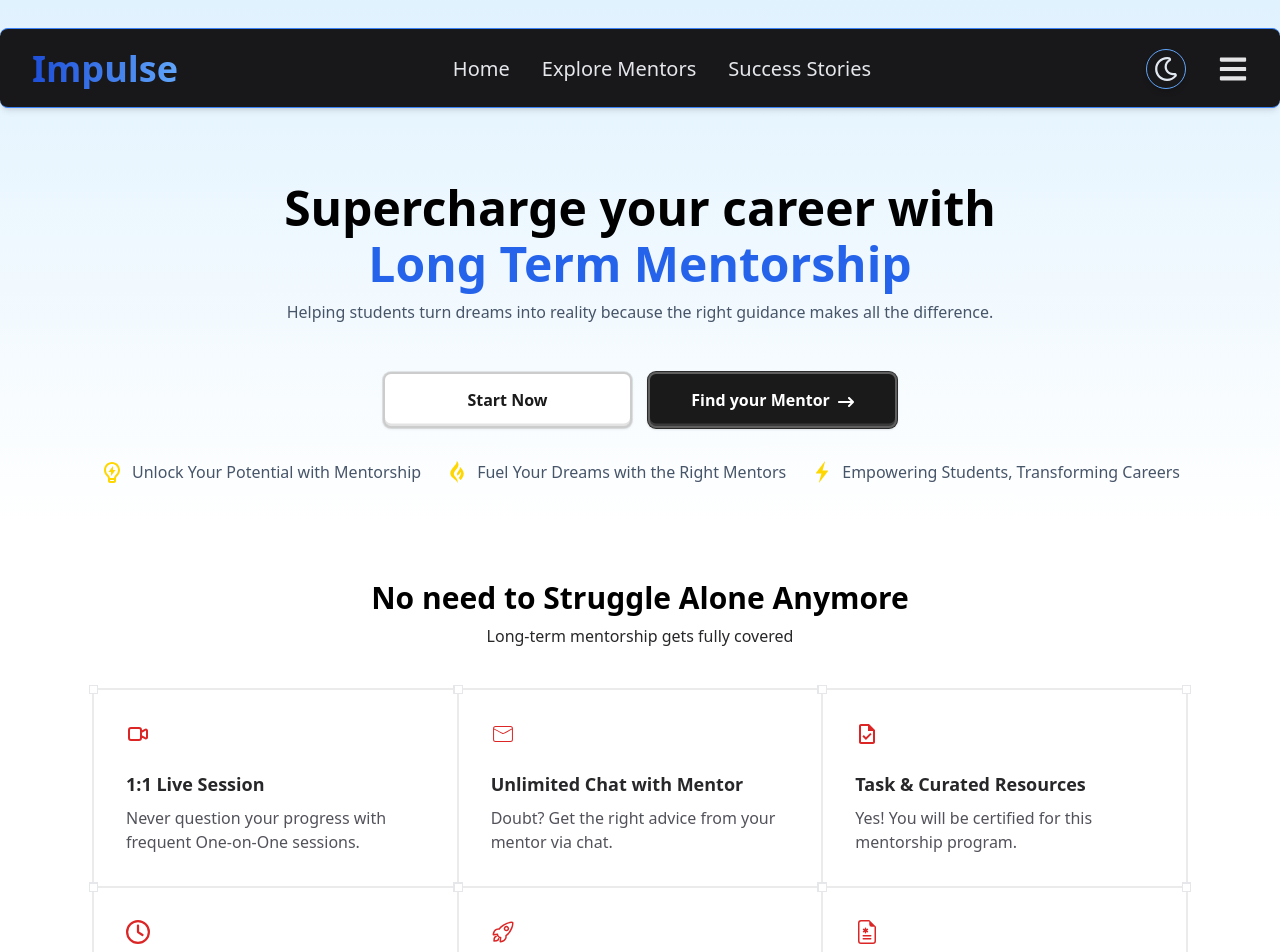
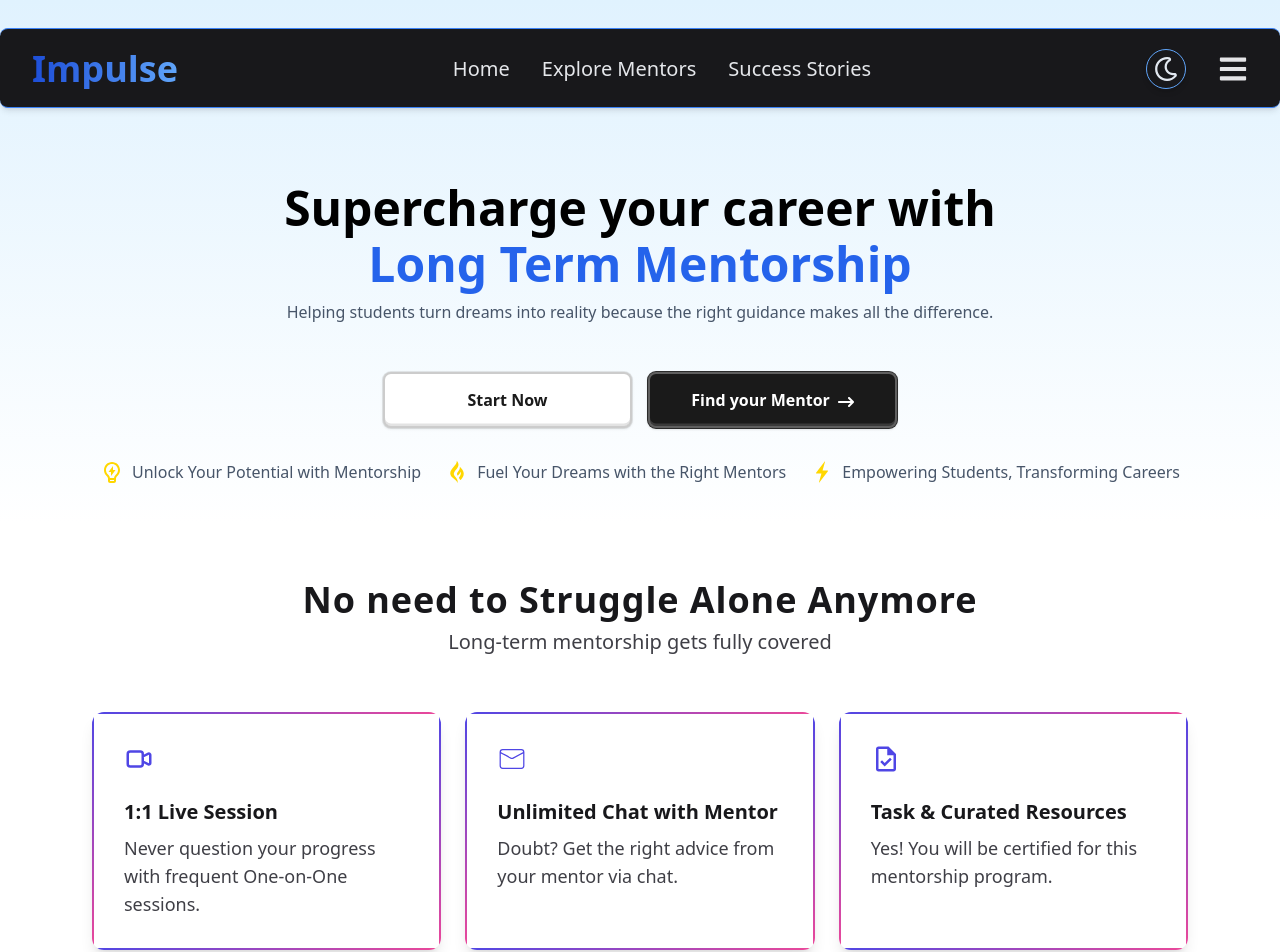
Before and after one commit to MaheshPokale99/impluse, a React (Vite) app: page / in a window 1280 px wide. Shown: the top 952 px of the page. Built offline with nearby package versions, Linux system fonts and the light colour scheme.

Commit message:
features

```diff
--- a/src/component/Features.jsx
+++ b/src/component/Features.jsx
@@ -5,16 +5,21 @@ import { FaRegClock } from "react-icons/fa6";
 import { IoRocketOutline } from "react-icons/io5";
 import { BsFileEarmarkMedical } from "react-icons/bs";
 import PropTypes from "prop-types";
+import { useEffect, useState, useRef } from "react";
 
 const Features = () => {
   return (
     <div className="w-full max-w-8xl grid grid-cols-1 gap-6 items-center text-center p-3 md:p-7">
       <div className="flex w-full flex-col items-center pt-7 gap-2">
-        <h1 className="font-semibold text-xl md:text-3xl text-center">No need to Struggle Alone Anymore</h1>
-        <p className="text-zinc-800 dark:text-zinc-300 text-base text-center">Long-term mentorship gets fully covered</p>
+        <h1 className="font-bold text-2xl md:text-4xl text-center text-zinc-900 dark:text-white tracking-wide">
+          No need to Struggle Alone Anymore
+        </h1>
+        <p className="text-zinc-700 dark:text-zinc-300 text-lg md:text-xl text-center">
+          Long-term mentorship gets fully covered
+        </p>
       </div>
 
-      <div className="mt-4 grid grid-cols-1 md:grid-cols-2 lg:grid-cols-3 border border-[#EBEBEB] dark:border-zinc-600 dark:border-[1px]">
+      <div className="mt-8 grid grid-cols-1 md:grid-cols-2 lg:grid-cols-3 gap-6">
         {[
           { icon: <HiOutlineVideoCamera />, heading: "1:1 Live Session", para: "Never question your progress with frequent One-on-One sessions." },
           { icon: <CiMail />, heading: "Unlimited Chat with Mentor", para: "Doubt? Get the right advice from your mentor via chat." },
@@ -31,23 +36,73 @@ const Features = () => {
 };
 
 const Box = ({ heading, para, icon }) => {
+  const boxRef = useRef(null);
+  const [isVisible, setIsVisible] = useState(false);
+
+  useEffect(() => {
+    const observer = new IntersectionObserver(
+      ([entry]) => {
+        setIsVisible(entry.isIntersecting);
+      },
+      { threshold: 0.5 }
+    );
+
+    if (boxRef.current) observer.observe(boxRef.current);
+
+    return () => {
+      if (boxRef.current) observer.unobserve(boxRef.current);
+    };
+  }, []);
+
   return (
-    <div className="relative border p-6 md:p-8 flex flex-col justify-start border-[#EBEBEB] dark:border-zinc-600 dark:border-[1px]">
+    <div
+      ref={boxRef}
+      className="relative bg-white dark:bg-zinc-900 shadow-lg rounded-xl p-6 md:p-8 flex flex-col justify-start overflow-hidden group transition-all duration-700 ease-[cubic-bezier(0.19,1,0.22,1)]"
+    >
+      {/* Border Animation - Now 2px Thick */}
+      <div className="absolute inset-0 pointer-events-none">
+        {/* Left Border */}
+        <div
+          className={`absolute left-0 top-0 w-[2px] bg-gradient-to-b from-[#4f46e5] to-[#ec4899] transition-all duration-[1.5s] ease-out ${
+            isVisible ? "h-full" : "h-0"
+          }`}
+        ></div>
 
-      <div className="absolute -left-[5px] -top-[5px] z-[1] h-[9px] w-[9px] border bg-white dark:bg-zinc-800 dark:border-zinc-500"></div>
-      <div className="absolute -right-[5px] -top-[5px] z-[1] h-[9px] w-[9px] border bg-white dark:bg-zinc-800 dark:border-zinc-500"></div>
-      <div className="absolute -left-[5px] -bottom-[5px] z-[1] h-[9px] w-[9px] border bg-white dark:bg-zinc-800 dark:border-zinc-500"></div>
-      <div className="absolute -right-[5px] -bottom-[5px] z-[1] h-[9px] w-[9px] border bg-white dark:bg-zinc-800 dark:border-zinc-500"></div>
+        {/* Top Border */}
+        <div
+          className={`absolute top-0 left-0 h-[2px] bg-gradient-to-r from-[#4f46e5] to-[#ec4899] transition-all duration-[1.5s] ease-out delay-200 ${
+            isVisible ? "w-full" : "w-0"
+          }`}
+        ></div>
 
-      <span className="text-left text-red-600 text-2xl">{icon}</span>
-      <div className="text-zinc-800 dark:text-white flex flex-col text-left gap-2 mt-6">
-        <h1 className="font-semibold text-lg">{heading}</h1>
-        <p className="text-base text-zinc-600 dark:text-zinc-300">{para}</p>
+        {/* Right Border */}
+        <div
+          className={`absolute right-0 bottom-0 w-[2px] bg-gradient-to-b from-[#4f46e5] to-[#ec4899] transition-all duration-[1.5s] ease-out delay-400 ${
+            isVisible ? "h-full" : "h-0"
+          }`}
+        ></div>
+
+        {/* Bottom Border */}
+        <div
+          className={`absolute bottom-0 right-0 h-[2px] bg-gradient-to-r from-[#4f46e5] to-[#ec4899] transition-all duration-[1.5s] ease-out delay-600 ${
+            isVisible ? "w-full" : "w-0"
+          }`}
+        ></div>
+      </div>
+
+      {/* Icon */}
+      <span className="text-left text-indigo-600 dark:text-pink-400 text-3xl transition-transform duration-500 group-hover:scale-110">
+        {icon}
+      </span>
+
+      {/* Content */}
+      <div className="text-zinc-900 dark:text-white flex flex-col text-left gap-2 mt-6">
+        <h1 className="font-semibold text-xl">{heading}</h1>
+        <p className="text-lg text-zinc-700 dark:text-zinc-300">{para}</p>
       </div>
     </div>
   );
 };
-
 
 Box.propTypes = {
   icon: PropTypes.node.isRequired,
```
